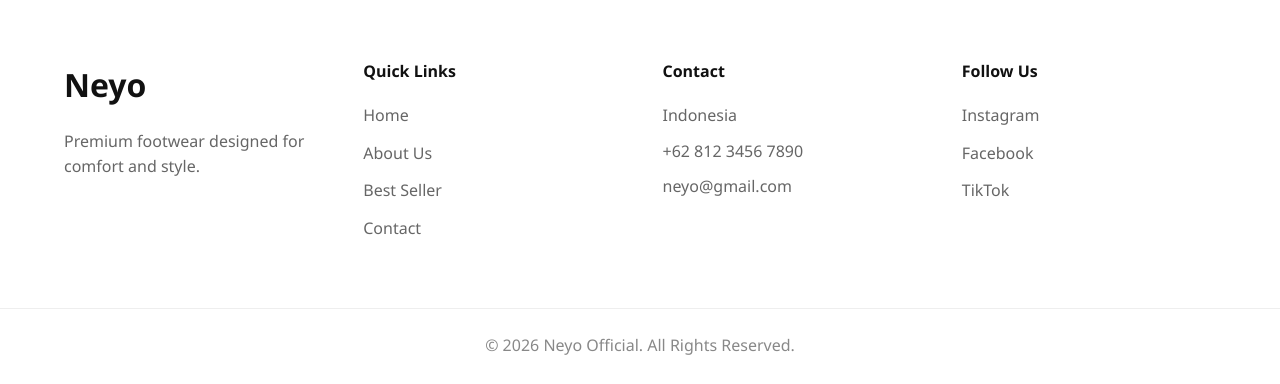
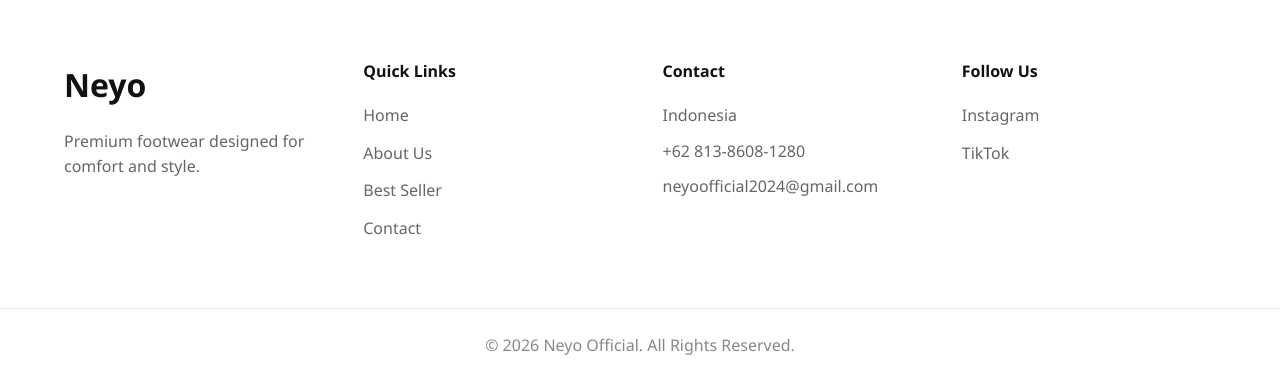
Before and after one commit to nebulanya/neyoofficial, a plain HTML site: page index.html in a window 1280 px wide. Shown: the part 4215-4599 px from the top of the page. Drawn offline with Linux system fonts and the light colour scheme.

Commit message:
Update index.html

```diff
--- a/index.html
+++ b/index.html
@@ -1506,13 +1506,13 @@ body.menu-open{
 
                 <p>
 
-                    +62 812 3456 7890
+                    +62 813-8608-1280
 
                 </p>
 
                 <p>
 
-                    neyo@gmail.com
+                    neyoofficial2024@gmail.com
 
                 </p>
 
@@ -1526,9 +1526,8 @@ body.menu-open{
 
                 </h4>
 
-                <a href="#">Instagram</a>
-                <a href="#">Facebook</a>
-                <a href="#">TikTok</a>
+                <a href="https://www.instagram.com/neyo.id/">Instagram</a>
+                <a href="https://www.tiktok.com/@neyo.id">TikTok</a>
 
             </div>
 
```
